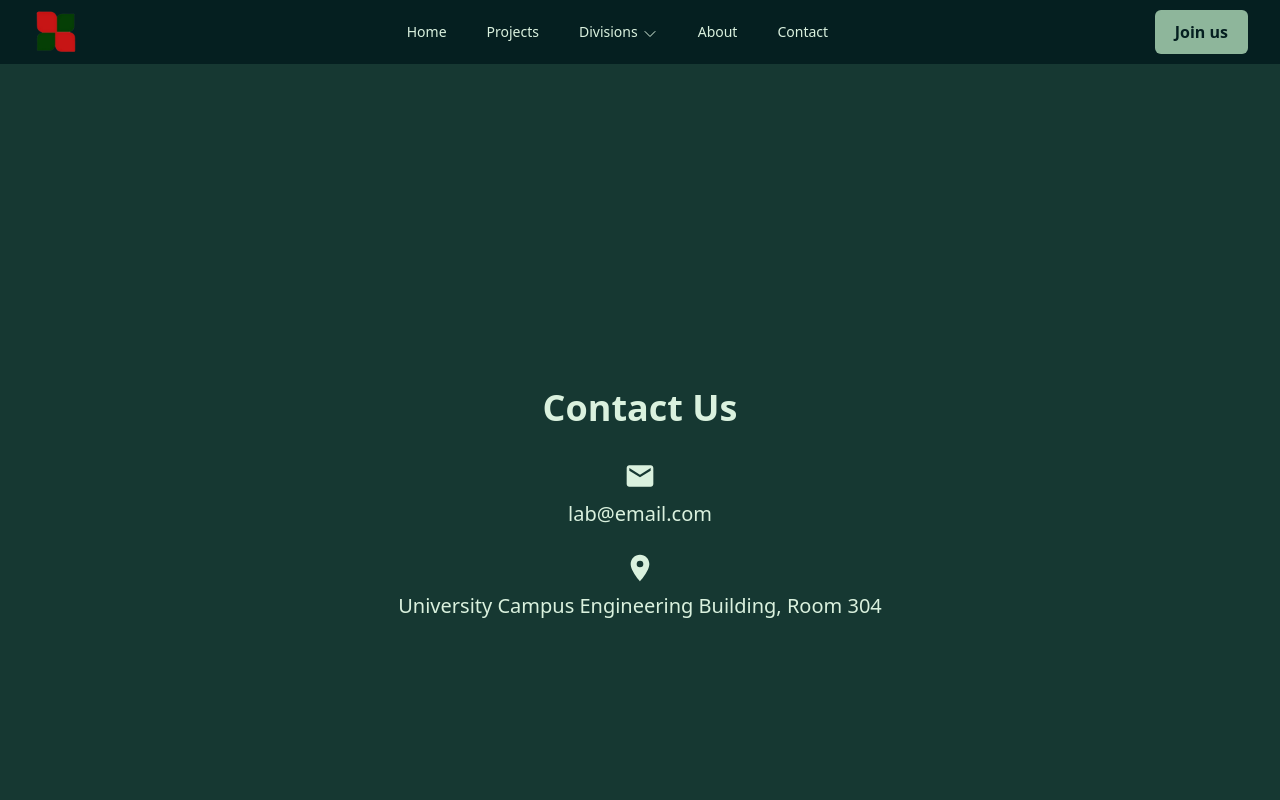
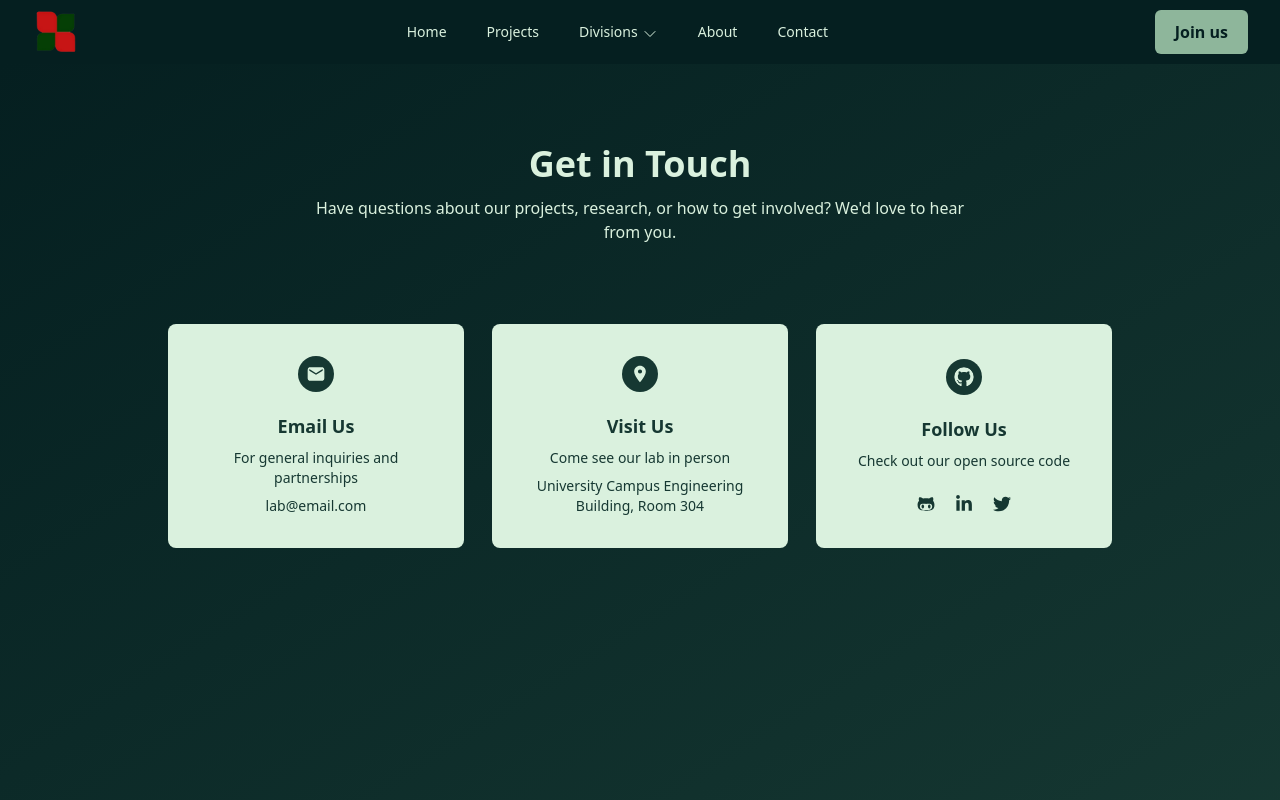
Before and after one commit to bankeytech/Smart-lab-Website, a React (Vite) app: page /contact in a window 1280 px wide. Shown: the top 800 px of the page. Built offline with nearby package versions, Linux system fonts and the light colour scheme.

Commit message:
ooh chim

```diff
--- a/src/App.jsx
+++ b/src/App.jsx
@@ -9,6 +9,7 @@ import HardwareDivision from './pages/HardwareDivision'
 import SoftwareDivision from './pages/SoftwareDivision'
 import About from './pages/About'
 import Contact from './pages/Contact'
+import JoinUs from './pages/JoinUs'
 
 const App = () => {
   return (
@@ -24,6 +25,7 @@ const App = () => {
             <Route path="/divisions/software" element={<SoftwareDivision />} />
             <Route path="/about" element={<About />} />
             <Route path="/contact" element={<Contact />} />
+            <Route path="/join-us" element={<JoinUs />} />
           </Routes>
         </main>
         <Footer/>
--- a/src/components/Navbar.jsx
+++ b/src/components/Navbar.jsx
@@ -58,7 +58,7 @@ const Navbar = () => {
             {/* <!-- Right aligned login/register buttons --> */}
             <div className="flex items-center gap-4">
                 <div className="sm:flex sm:gap-4">
-                    <Link className="block rounded-md px-5 py-2.5 font-semibold bg-[var(--soft-green)] text-[var(--dark-green)] hover:bg-[var(--light-mint)] transition" to="/contact">
+                    <Link className="block rounded-md px-5 py-2.5 font-semibold bg-[var(--soft-green)] text-[var(--dark-green)] hover:bg-[var(--light-mint)] transition" to="/join-us">
                         Join us
                     </Link>
                 </div>
--- a/src/pages/Contact.jsx
+++ b/src/pages/Contact.jsx
@@ -1,26 +1,95 @@
-import React from 'react'
+import React from "react";
 import { MdEmail, MdLocationOn } from "react-icons/md";
+import { FaGithubAlt, FaLinkedinIn, FaTwitter, FaGithub } from "react-icons/fa";
+
+const contactCards = [
+  {
+    title: "Email Us",
+    desc: "For general inquiries and partnerships",
+    value: "lab@email.com",
+    type: "email",
+    icon: MdEmail,
+  },
+  {
+    title: "Visit Us",
+    desc: "Come see our lab in person",
+    value: "University Campus Engineering Building, Room 304",
+    type: "location",
+    icon: MdLocationOn,
+  },
+];
+
+const socialLinks = [
+  { label: "GitHub", icon: FaGithubAlt, href: "#" },
+  { label: "LinkedIn", icon: FaLinkedinIn, href: "#" },
+  { label: "Twitter", icon: FaTwitter, href: "#" },
+];
 
 const Contact = () => {
   return (
-    <div className="bg-[#163832] min-h-screen pt-20 text-[#DAF1DE] flex items-center justify-center">
-      <div className="max-w-2xl mx-auto px-6 text-center">
-        <h1 className="text-4xl font-bold mb-8">Contact Us</h1>
+    <section className="bg-gradient-to-br from-[#051F20] to-[#163832] min-h-screen text-[#DAF1DE]">
+      <div className="max-w-5xl mx-auto px-6 md:px-10 pt-20 pb-20">
 
-        <div className="space-y-6 text-xl">
-             <div className='flex flex-col items-center gap-2'>
-                <MdEmail size={32}/>
-                <p>lab@email.com</p>
+        {/* Header */}
+        <div className="text-center">
+          <h1 className="text-4xl font-bold mb-3">Get in Touch</h1>
+          <p className="max-w-2xl mx-auto text-center">
+            Have questions about our projects, research, or how to get involved?
+            We'd love to hear from you.
+          </p>
+        </div>
+
+        {/* Contact Cards */}
+        <div className="grid grid-cols-1 md:grid-cols-3 gap-7 pt-20 text-center">
+
+          {contactCards.map(({ title, desc, value, type, icon: Icon }) => (
+            <div
+              key={title}
+              className="flex flex-col items-center justify-center gap-2 bg-[#DAF1DE] text-[#163832] rounded-lg p-8 transition hover:shadow-lg hover:-translate-y-1"
+            >
+              <Icon className="bg-[#163832] text-[#DAF1DE] w-9 h-9 p-2 rounded-full mb-3" />
+
+              <h3 className="font-bold text-lg">{title}</h3>
+              <p className="text-sm">{desc}</p>
+
+              {type === "email" ? (
+                <a
+                  href={`mailto:${value}`}
+                  className="text-sm font-medium hover:underline"
+                >
+                  {value}
+                </a>
+              ) : (
+                <p className="text-sm font-medium">{value}</p>
+              )}
             </div>
+          ))}
 
-             <div className='flex flex-col items-center gap-2'>
-                <MdLocationOn size={32}/>
-                <p>University Campus Engineering Building, Room 304</p>
+          {/* Social Card */}
+          <div className="flex flex-col items-center justify-center gap-2 bg-[#DAF1DE] text-[#163832] rounded-lg p-8 transition hover:shadow-lg hover:-translate-y-1">
+            <FaGithub className="bg-[#163832] text-[#DAF1DE] w-9 h-9 p-2 rounded-full mb-3" />
+
+            <h3 className="font-bold text-lg">Follow Us</h3>
+            <p className="text-sm">Check out our open source code</p>
+
+            <div className="flex space-x-5 mt-4 text-lg">
+              {socialLinks.map(({ label, icon: Icon, href }) => (
+                <a
+                  key={label}
+                  href={href}
+                  aria-label={label}
+                  className="hover:text-[#051F20] transition"
+                >
+                  <Icon />
+                </a>
+              ))}
             </div>
+          </div>
+
         </div>
       </div>
-    </div>
-  )
-}
+    </section>
+  );
+};
 
-export default Contact
+export default Contact;
--- /dev/null
+++ b/src/pages/JoinUs.jsx
@@ -0,0 +1,76 @@
+import React from 'react'
+import Mpic from "../assets/mark.png"
+
+const JoinUs = () => {
+  return (
+    <section className="bg-gradient-to-br from-[#051F20] to-[#163832] min-h-screen text-[#DAF1DE]">
+      <div className="max-w-screen-xl mx-auto px-6 md:px-10 pt-20 pb-20">
+        <div className='grid grid-cols-1 md:grid-cols-2 gap-10'>
+            <div>
+                <h1 className='text-4xl font-bold mb-3'>Join the Lab</h1>
+                <p className='text-lg'>You do not need to know everything — all you need is the willingness
+                     to learn and build. We are looking for passionate students who
+                     want to make an impact.</p>
+
+                <div className='mt-10 flex flex-col gap-2 bg-[#DAF1DE]/90 text-[#163832] rounded-lg p-8 '>
+                    <h3 className='text-2xl font-bold mb-3'>Who can Apply</h3>
+                    <div className='flex items-center gap-2'>
+                        <img src={Mpic} className='w-5 h-5'/>
+                        <p>Students interested in technology and engineering</p>
+                    </div>
+                    <div className='flex items-center gap-2'>
+                        <img src={Mpic} className='w-5 h-5'/>
+                        <p>Beginners willing to learn new skills</p>
+                    </div>
+                    <div className='flex items-center gap-2'>
+                        <img src={Mpic} className='w-5 h-5'/>
+                        <p>Experienced developers looking for real projects</p>
+                    </div>
+                    <div className='flex items-center gap-2'>
+                        <img src={Mpic} className='w-5 h-5'/>
+                        <p>Designers, thinkers, and problem solvers  </p>
+                    </div>
+                </div>
+
+                <div className='mt-10 flex flex-col gap-2'>
+                    <h3 className='text-2xl font-bold mb-2'>How to Join</h3>
+                    <p>Fill out the application form on this page. We review applications on a
+                        rolling basis. Once submitted, a team lead will reach out to schedule a
+                         brief chat to get to know you better.</p>
+                </div>
+            </div>
+            <div className='bg-[#DAF1DE]/90 text-[#163832] p-10 rounded-lg font-semibold flex flex-col gap-8'>
+                <div className='grid grid-cols-1 md:grid-cols-2 gap-4'>
+                    <div>
+                        <h4>First Name</h4>
+                        <input type="text" className='w-full placeholder:text-[#163832]/50 placeholder:pl-4 outline-none' placeholder='Jane' />
+                     </div>
+                    <div>
+                        <h4>Last Name</h4>
+                        <input type="text" className='w-full placeholder:text-[#163832]/50 placeholder:pl-4 outline-none' placeholder='Doe' />
+                    </div>
+                </div>
+                <div className='mt-4'>
+                    <h4>University Email</h4>
+                    <input type="email" className='w-full placeholder:text-[#163832]/50 placeholder:pl-4 outline-none' placeholder='jane.doe@university.edu' />
+                </div>
+                <div className='mt-4'>
+                    <h4>Area of Interest</h4>
+                    <select className='w-full bg-[#DAF1DE]/90 text-[#163832] outline-none'>
+                        <option value="">Software</option>
+                        <option value="">Hardware</option>
+                    </select>
+                </div>
+                <div className='mt-4'>
+                    <h4>Why do you want to join?</h4>
+                    <textarea placeholder='Tell us about your projects or what you want to learn...' className='w-full placeholder:text-[#163832]/50 placeholder:pl-4 h-20 outline-none'></textarea>
+                </div>
+                <button className='bg-[#163832] text-[#DAF1DE] px-4 py-2 rounded-lg w-full'>Submit Application</button>
+            </div>
+        </div>
+      </div>
+    </section>
+  )
+}
+
+export default JoinUs
```
Also changed, not shown: src/assets/mark.png (added).
